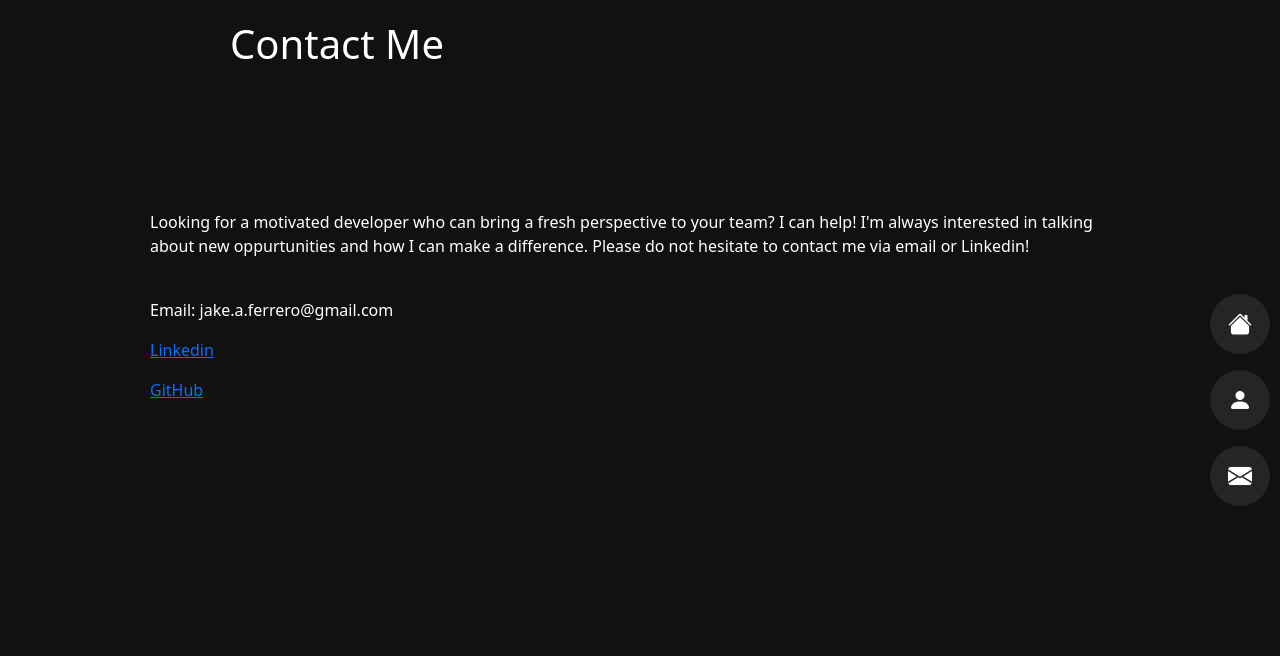
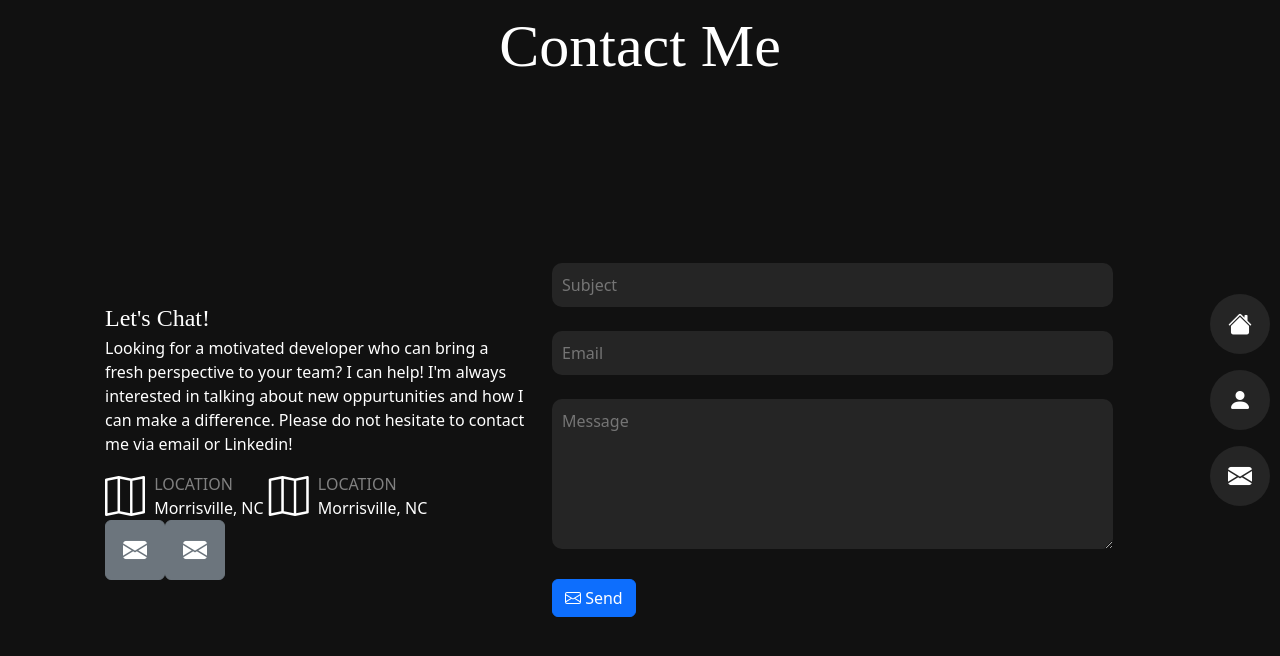
Before and after one commit to JakeFerrero/portfolio, a Next.js app: page /contact in a window 1280 px wide. Shown: the top 656 px of the page. Built offline with nearby package versions, Linux system fonts and the light colour scheme.

Commit message:
Progress on contact page

```diff
--- a/package.json
+++ b/package.json
@@ -26,6 +26,7 @@
   },
   "dependencies": {
     "bootstrap": "^5.3.3",
+    "bootstrap-icons": "^1.11.3",
     "next": "^14.2.4",
     "react": "^18.3.1",
     "react-dom": "^18.3.1"
--- /dev/null
+++ b/src/app/components/ContactCard.tsx
@@ -0,0 +1,13 @@
+export default function ContactCard() {
+  return (
+    <>
+      <div>
+        <i className="bi bi-map h1" />
+      </div>
+      <div style={{ display: 'flex', flexDirection: 'column', paddingLeft: '5px', paddingRight: '5px' }}>
+        <span style={{ color: 'grey' }}>&nbsp;LOCATION</span>
+        <span>&nbsp;Morrisville, NC</span>
+      </div>
+    </>
+  );
+}
--- /dev/null
+++ b/src/app/components/ContactForm.tsx
@@ -0,0 +1,32 @@
+import style from '../components/contact.module.css';
+
+export default function ContactForm() {
+  return (
+    <form action="https://api.web3forms.com/submit" method="POST">
+      <input type="hidden" name="access_key" value="73b8b464-55bc-49ac-8db0-8e41c395a9a8" />
+      <input className={style.textField} type="text" name="topic" placeholder="Subject" required />
+      <br />
+      <br />
+      <input className={style.textField} type="email" name="email" placeholder="Email" required />
+      <br />
+      <br />
+      <textarea className={style.textField} style={{ height: '150px' }} name="message" placeholder="Message" required></textarea>
+      <br />
+      <br />
+      <input type="checkbox" name="botcheck" className="hidden" style={{ display: 'none' }} />
+      <button type="submit" className="btn btn-primary" style={{ display: 'flex', alignItems: 'center' }}>
+        <svg
+          xmlns="http://www.w3.org/2000/svg"
+          width="16"
+          height="16"
+          fill="currentColor"
+          className="bi bi-envelope"
+          viewBox="0 0 16 16"
+        >
+          <path d="M0 4a2 2 0 0 1 2-2h12a2 2 0 0 1 2 2v8a2 2 0 0 1-2 2H2a2 2 0 0 1-2-2zm2-1a1 1 0 0 0-1 1v.217l7 4.2 7-4.2V4a1 1 0 0 0-1-1zm13 2.383-4.708 2.825L15 11.105zm-.034 6.876-5.64-3.471L8 9.583l-1.326-.795-5.64 3.47A1 1 0 0 0 2 13h12a1 1 0 0 0 .966-.741M1 11.105l4.708-2.897L1 5.383z"></path>
+        </svg>
+        &nbsp;Send
+      </button>
+    </form>
+  );
+}
--- a/src/app/components/contact.module.css
+++ b/src/app/components/contact.module.css
@@ -1,25 +1,58 @@
 .contactContainer {
+  height: 100%;
   width: 100%;
-  height: 100%;
-  padding-left: 50px;
-  padding-right: 50px;
-  padding-top: 10px;
-  padding-bottom: 10px;
-  display: flex;
   justify-content: center;
   flex-direction: column;
+  display: flex;
 }
 
-.title {
-  padding-left: 80px;
-  padding-right: 80px;
-  padding-top: 0;
-  padding-bottom: 0;
-  color: white;
-  flex: 1;
+.expContainer {
+  display: flex;
+  height: 100%;
+  width: 100%;
 }
 
-.text {
+.expColLarge {
+  padding: 5px;
+  padding-left: 20px;
+  width: 60%;
+  justify-content: center;
+  flex-direction: column;
+  display: flex;
+}
+
+.expColSmall {
+  flex: 1;
+  padding: 5px;
+  width: 40%;
+  justify-content: center;
+  flex-direction: column;
+  display: flex;
+}
+
+.expSubtitle {
+  font-family: 'Copperplate';
   color: white;
-  flex: 3;
+  font-size: 24px;
+  margin: 0;
+  text-align: left;
 }
+
+.textField {
+  color: grey;
+  background-color: #252525;
+  border-radius: 10px;
+  border: 0;
+  padding: 10px;
+  width: 90%;
+}
+
+.roundButton {
+  width: 60px;
+  height: 60px;
+  padding: 5px;
+  border: 0;
+  background: #252525;
+  display:block;
+  border-radius: 50%;
+}
--- a/src/app/contact/page.tsx
+++ b/src/app/contact/page.tsx
@@ -1,21 +1,40 @@
 import style from '../components/contact.module.css';
+import ContactCard from '../components/ContactCard';
+import ContactForm from '../components/ContactForm';
+import Title from '../components/title';
 
 export default function Contact() {
   return (
     <>
-      <div className={style.title}>
-        <h1>Contact Me</h1>
-      </div>
-      <div className={style.text}>
-        <p>
-          Looking for a motivated developer who can bring a fresh perspective to your team? I can help! I&apos;m always
-          interested in talking about new oppurtunities and how I can make a difference. Please do not hesitate to contact
-          me via email or Linkedin!
-        </p>
-        <br />
-        <p>Email: jake.a.ferrero@gmail.com</p>
-        <p><a href='https://www.linkedin.com/in/jacob-ferrero-1358a6123/'>Linkedin</a></p>
-        <p><a href='https://github.com/JakeFerrero'>GitHub</a></p>
+      <Title title="Contact Me" />
+      <div className={style.expContainer}>
+        <div className={style.expColSmall}>
+          <p className={style.expSubtitle}>Let&apos;s Chat!</p>
+          <p>
+            Looking for a motivated developer who can bring a fresh perspective to your team? I can help! I&apos;m
+            always interested in talking about new oppurtunities and how I can make a difference. Please do not hesitate
+            to contact me via email or Linkedin!
+          </p>
+          <div style={{ display: 'flex' }}>
+            <ContactCard />
+            <ContactCard />
+          </div>
+          <div style={{ display: 'flex' }}>
+            <a href="https://www.linkedin.com/in/jacob-ferrero-1358a6123/">
+              <button type="button" className={`btn btn-secondary ${style.roundButton}`}>
+                <i className="bi bi-envelope-fill h4" />
+              </button>
+            </a>
+            <a href="https://github.com/JakeFerrero">
+              <button type="button" className={`btn btn-secondary ${style.roundButton}`}>
+                <i className="bi bi-envelope-fill h4" />
+              </button>
+            </a>
+          </div>
+        </div>
+        <div className={style.expColLarge}>
+          <ContactForm />
+        </div>
       </div>
     </>
   );
```
Also changed, not shown: 1 other file (tests, documents, lock files or other folders).
